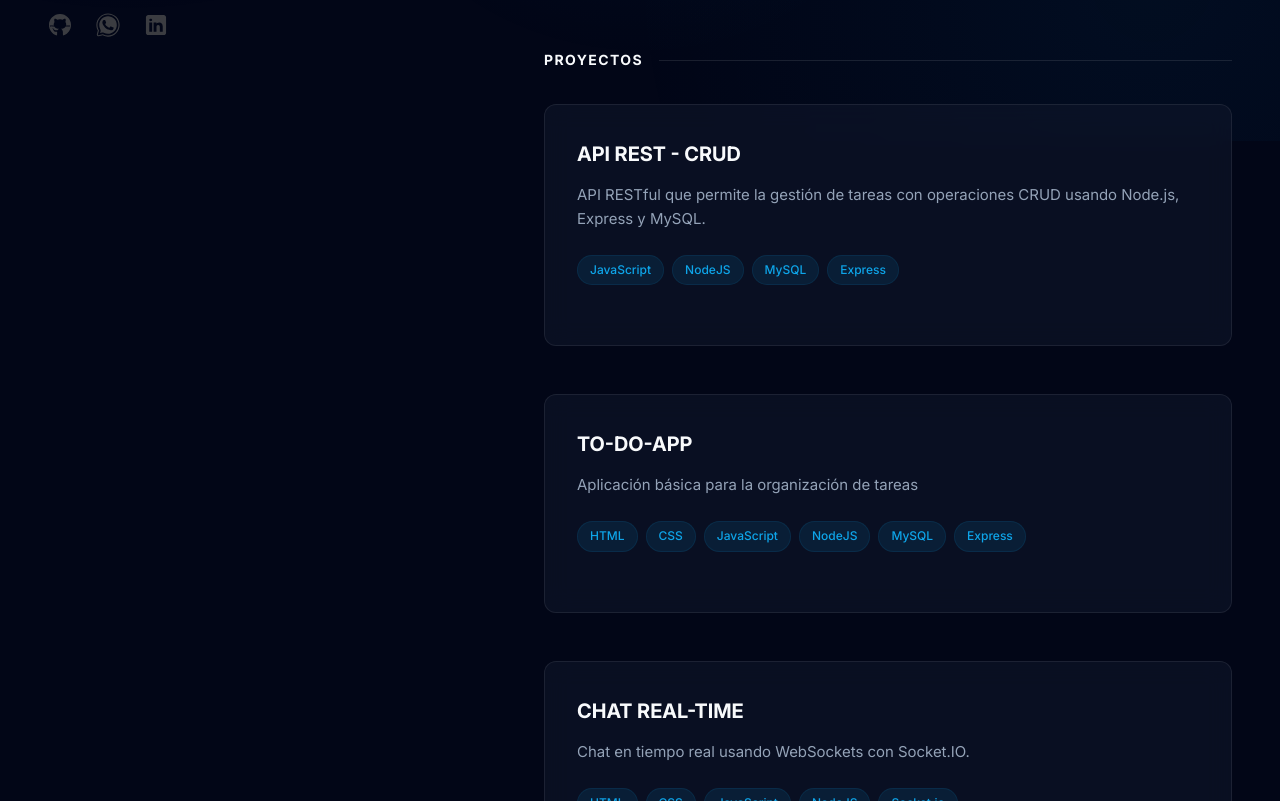
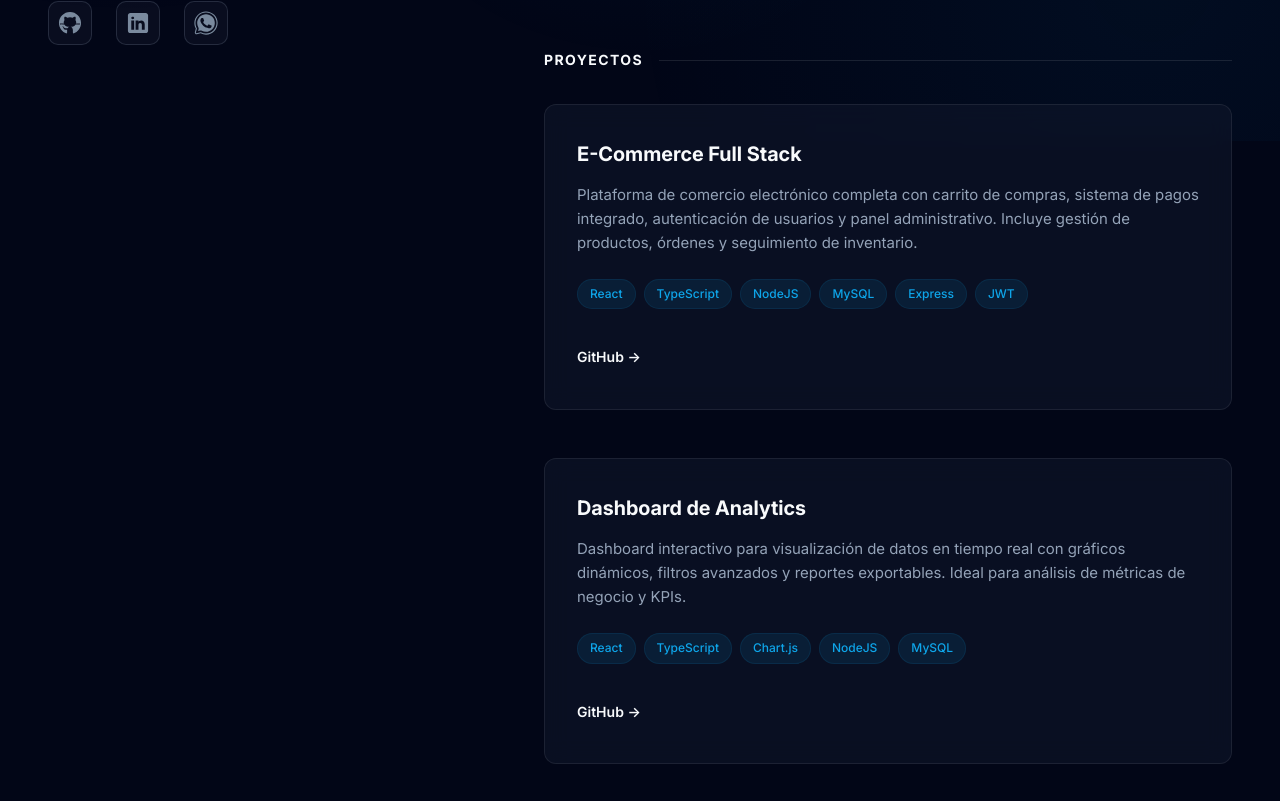
Before and after one commit to SantiagoDevX/portfolio-react, a React (Vite) app: page / in a window 1280 px wide. Shown: the part 659-1460 px from the top of the page. Built offline with nearby package versions, Linux system fonts and the light colour scheme.

Commit message:
Mejora de diseño de los iconos sociales

```diff
--- a/src/components/SocialLinks.module.css
+++ b/src/components/SocialLinks.module.css
@@ -1,13 +1,37 @@
+.socialItem {
+    display: inline-flex;
+    align-items: center;
+    justify-content: center;
+    width: 44px;
+    height: 44px;
+    border-radius: 10px;
+    background: rgba(148, 163, 184, 0.05);
+    border: 1px solid rgba(148, 163, 184, 0.2);
+    transition: all 0.3s cubic-bezier(0.4, 0, 0.2, 1);
+    position: relative;
+}
+
 .socialItem img {
     width: 24px;
     height: 24px;
-    filter: invert(70%);
+    filter: brightness(0) saturate(100%) invert(71%) sepia(8%) saturate(741%) hue-rotate(169deg) brightness(94%) contrast(88%);
+    opacity: 0.8;
     transition: all 0.3s cubic-bezier(0.4, 0, 0.2, 1);
-    opacity: 0.7;
+}
+
+.socialItem:hover {
+    transform: translateY(-3px);
+    background: rgba(94, 234, 212, 0.08);
+    border-color: rgba(94, 234, 212, 0.4);
+    box-shadow: 0 4px 12px rgba(94, 234, 212, 0.15);
 }
 
 .socialItem:hover img {
-    filter: invert(100%);
-    transform: translateY(-3px);
+    filter: brightness(0) saturate(100%) invert(85%) sepia(24%) saturate(1151%) hue-rotate(122deg) brightness(99%) contrast(96%);
     opacity: 1;
+    transform: scale(1.1);
 }
+
+.socialItem:active {
+    transform: translateY(-1px);
+}
--- a/src/data/globalData.js
+++ b/src/data/globalData.js
@@ -15,82 +15,124 @@ import whatsapp from "../assets/img/social/whatsapp.svg"
 
 export const projectList = [
   {
-    id: "api-rest-crud",
-    title: "API REST - CRUD",
+    id: "ecommerce-fullstack",
+    title: "E-Commerce Full Stack",
     description:
-      "API RESTful que permite la gestión de tareas con operaciones CRUD usando Node.js, Express y MySQL.",
-    techList: ["JavaScript", "NodeJS", "MySQL", "Express"],
-    imageSrc: "/assets/img/api-rest-crud.jpg",
+      "Plataforma de comercio electrónico completa con carrito de compras, sistema de pagos integrado, autenticación de usuarios y panel administrativo. Incluye gestión de productos, órdenes y seguimiento de inventario.",
+    techList: ["React", "TypeScript", "NodeJS", "MySQL", "Express", "JWT"],
+    imageSrc: "/assets/img/ecommerce.jpg",
+    demoUrl: "https://demo-ecommerce.example.com",
+    githubUrl: "https://github.com/SantiagoDevX/ecommerce-fullstack",
+    featured: true
   },
   {
-    id: "to-do-app",
-    title: "TO-DO-APP",
-    description: "Aplicación básica para la organización de tareas",
-    techList: ["HTML", "CSS", "JavaScript", "NodeJS", "MySQL", "Express"],
-    imageSrc: "/assets/img/todo.jpg",
+    id: "analytics-dashboard",
+    title: "Dashboard de Analytics",
+    description:
+      "Dashboard interactivo para visualización de datos en tiempo real con gráficos dinámicos, filtros avanzados y reportes exportables. Ideal para análisis de métricas de negocio y KPIs.",
+    techList: ["React", "TypeScript", "Chart.js", "NodeJS", "MySQL"],
+    imageSrc: "/assets/img/dashboard.jpg",
+    demoUrl: "https://demo-dashboard.example.com",
+    githubUrl: "https://github.com/SantiagoDevX/analytics-dashboard",
+    featured: true
   },
   {
-    id: "chat-realtime",
-    title: "CHAT REAL-TIME",
-    description: "Chat en tiempo real usando WebSockets con Socket.IO.",
-    techList: ["HTML", "CSS", "JavaScript", "NodeJS", "Socket.io"],
-    imageSrc: "/assets/img/chat.jpg",
+    id: "social-network",
+    title: "Red Social Interactiva",
+    description:
+      "Plataforma social con sistema de posts, comentarios, likes, seguimiento de usuarios y chat en tiempo real. Incluye subida de imágenes y notificaciones instantáneas.",
+    techList: ["React", "NodeJS", "Socket.io", "MySQL", "Express", "JWT"],
+    imageSrc: "/assets/img/social-app.jpg",
+    demoUrl: "https://demo-social.example.com",
+    githubUrl: "https://github.com/SantiagoDevX/social-network",
+    featured: true
   },
+  {
+    id: "api-rest-documented",
+    title: "API REST con Documentación",
+    description:
+      "API RESTful robusta con documentación Swagger/OpenAPI, autenticación JWT, validaciones completas, manejo de errores y tests automatizados. Implementa mejores prácticas de desarrollo.",
+    techList: ["NodeJS", "Express", "MySQL", "Swagger", "Jest", "TypeScript"],
+    imageSrc: "/assets/img/api-documented.jpg",
+    githubUrl: "https://github.com/SantiagoDevX/api-rest-documented",
+    featured: false
+  },
+  {
+    id: "auth-system",
+    title: "Sistema de Autenticación",
+    description:
+      "Sistema completo de autenticación y autorización con registro, login, recuperación de contraseña, verificación por email, roles de usuario y protección de rutas.",
+    techList: ["React", "NodeJS", "JWT", "MySQL", "Express", "bcrypt"],
+    imageSrc: "/assets/img/auth-system.jpg",
+    demoUrl: "https://demo-auth.example.com",
+    githubUrl: "https://github.com/SantiagoDevX/auth-system",
+    featured: false
+  },
+  {
+    id: "task-manager",
+    title: "Gestor de Tareas Avanzado",
+    description:
+      "Aplicación de gestión de tareas con funcionalidades avanzadas: prioridades, etiquetas, fechas límite, tableros Kanban, colaboración en equipo y notificaciones.",
+    techList: ["React", "TypeScript", "NodeJS", "MySQL", "Socket.io"],
+    imageSrc: "/assets/img/task-manager.jpg",
+    demoUrl: "https://demo-tasks.example.com",
+    githubUrl: "https://github.com/SantiagoDevX/task-manager",
+    featured: false
+  }
 ];
 
 export const technologies = [
   {
-    title: "JavaScript",
+    name: "JavaScript",
     href: "https://developer.mozilla.org/en-US/docs/Web/JavaScript",
     ico: javascript,
   },
   {
-    title: "TypeScript",
+    name: "TypeScript",
     href: "https://www.typescriptlang.org/",
     ico: typescript,
   },
   {
-    title: "HTML",
+    name: "HTML5",
     href: "https://html.com/",
     ico: html,
   },
   {
-    title: "CSS3",
+    name: "CSS3",
     href: "https://developer.mozilla.org/es/docs/Web/CSS",
     ico: css,
   },
   {
-    title: "React",
+    name: "React",
     href: "https://react.dev/",
     ico: react,
   },
   {
-    title: "NodeJS",
+    name: "Node.js",
     href: "https://nodejs.org/es",
     ico: nodejs,
   },
   {
-    title: "MySQL",
+    name: "MySQL",
     href: "https://www.mysql.com/",
     ico: mysql,
   },
 ];
 
-
 export const contactInfo = [
   {
-    platform : "GitHub",
-    href : "https://github.com/SantiagoDevX",
-    ico : github
+    platform: "GitHub",
+    href: "https://github.com/SantiagoDevX",
+    ico: github
   },
   {
-    platform : "WhatsApp",
-    href : "https://github.com/SantiagoDevX",
-    ico : whatsapp
+    platform: "LinkedIn",
+    href: "https://www.linkedin.com/in/santiago-dev/", // Actualiza con tu LinkedIn real
+    ico: linkedin
   },
   {
-    platform : "LinKedin",
-    href : "https://github.com/SantiagoDevX",
-    ico : linkedin
-  },
-]
+    platform: "WhatsApp",
+    href: "https://wa.me/1234567890", // Actualiza con tu número real
+    ico: whatsapp
+  }
+];
```
